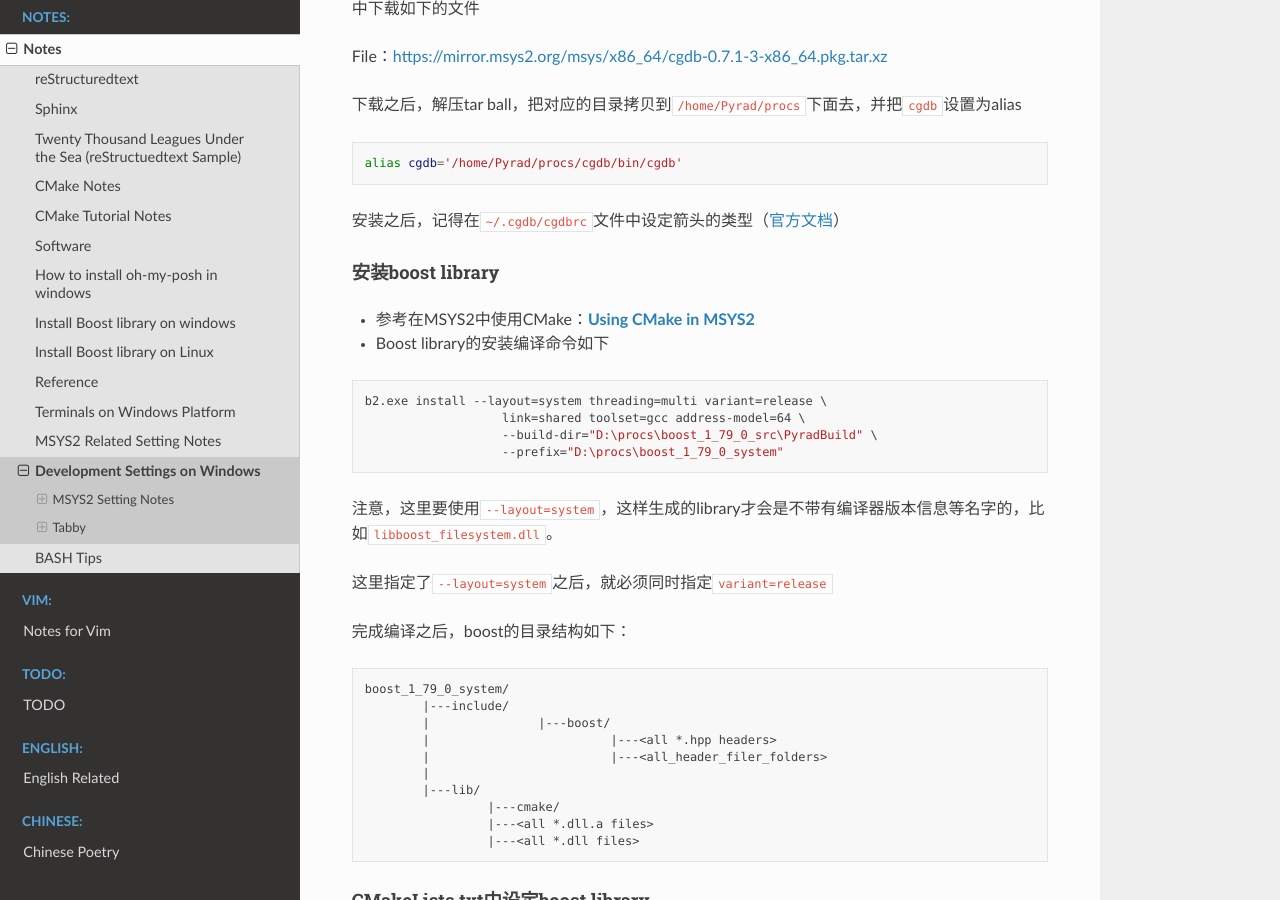
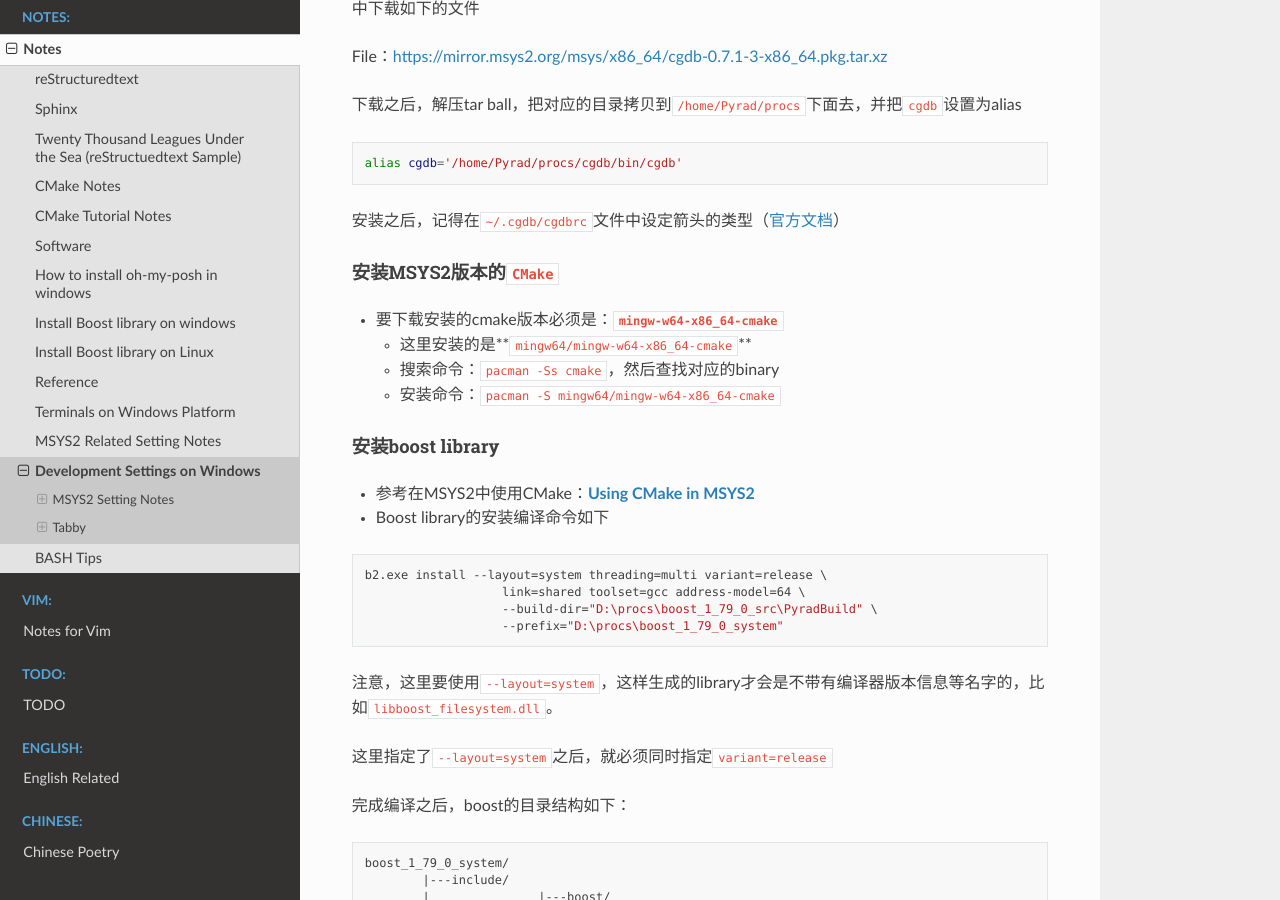
Before and after one commit to Pyrad/pyradnotes, a Sphinx documentation site: the page built from source/Notes/WinDevEnvSetup.md, in a window 1280 px wide and 900 px high, scrolled down 2209 px. Built offline with Sphinx 7.4.7 and the Read the Docs theme 2.0.0, drawn with Linux system fonts in a browser that asks for light colours.

Commit message:
Use specific version of CMake in MSYS2

````diff
--- a/source/Notes/WinDevEnvSetup.md
+++ b/source/Notes/WinDevEnvSetup.md
@@ -133,6 +133,15 @@ alias cgdb='/home/Pyrad/procs/cgdb/bin/cgdb'
 ```
 
 安装之后，记得在`~/.cgdb/cgdbrc`文件中设定箭头的类型（[官方文档](http://cgdb.github.io/docs/cgdb.html)）
+
+
+
+#### 安装MSYS2版本的`CMake`
+
+- 要下载安装的cmake版本必须是：**`mingw-w64-x86_64-cmake`**
+  - 这里安装的是**`mingw64/mingw-w64-x86_64-cmake`**
+  - 搜索命令：`pacman -Ss cmake`，然后查找对应的binary
+  - 安装命令：`pacman -S mingw64/mingw-w64-x86_64-cmake`
 
 
 
````
Also changed, not shown: other parts of source/Notes/WinDevEnvSetup.md (+0 -6 lines).
